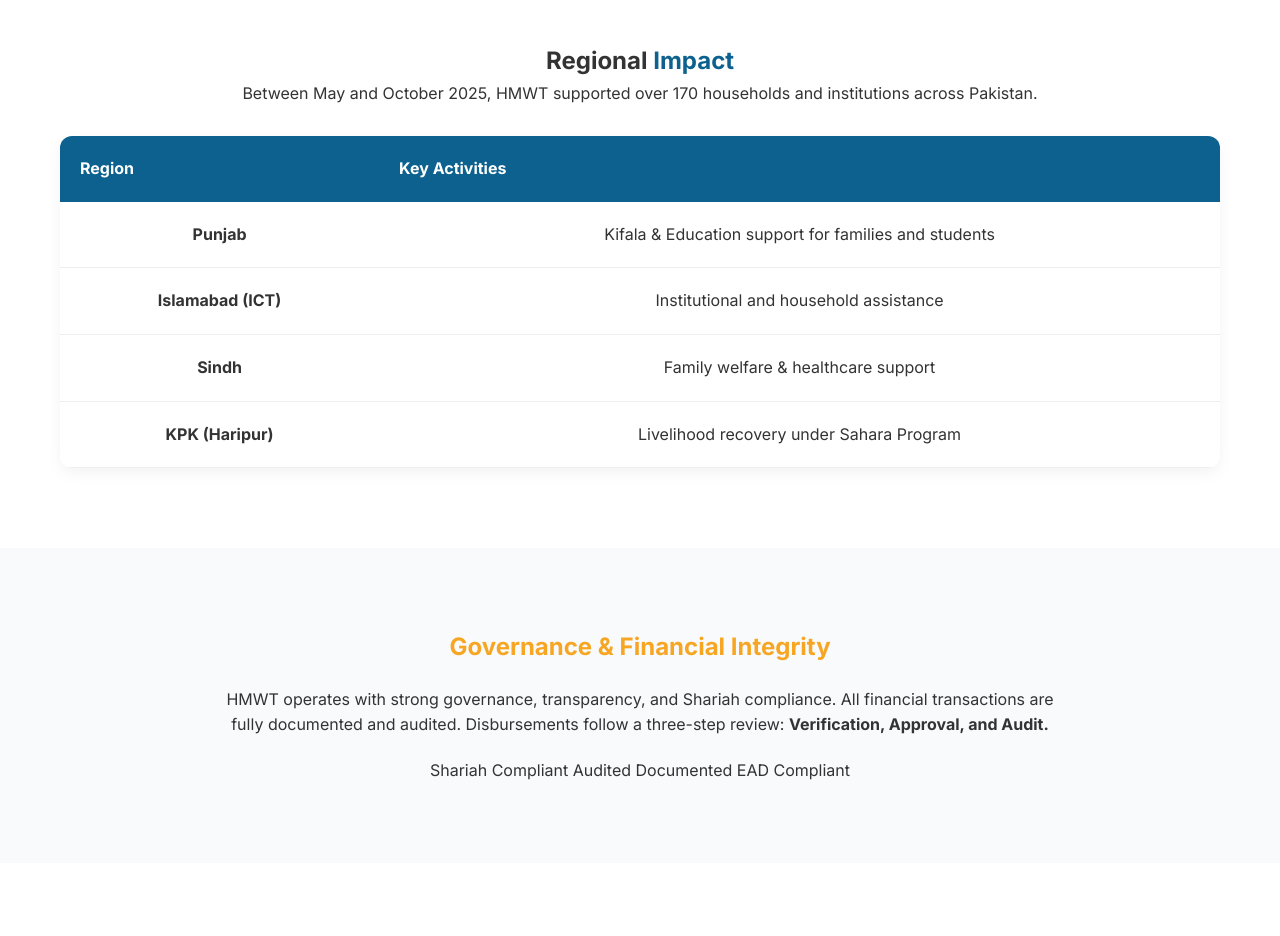
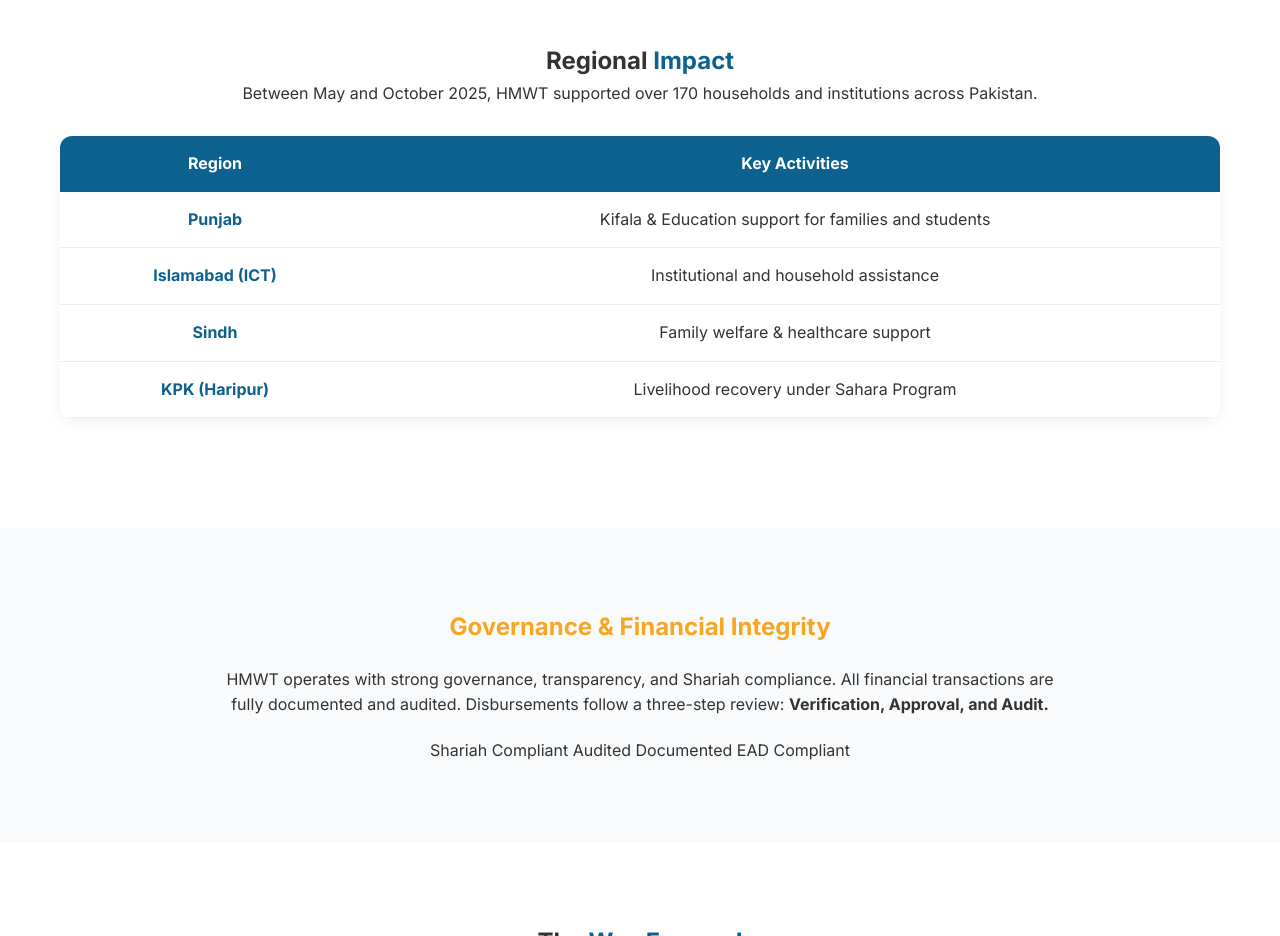
Before and after one commit to arbabit/hm, a plain HTML site: page about.html in a window 1280 px wide. Shown: the part 1580-2516 px from the top of the page. Drawn offline with Linux system fonts and the light colour scheme; files whose address does not match are found by name.

Commit message:
Update style.css

```diff
--- a/style.css
+++ b/style.css
@@ -895,3 +895,29 @@ nsform: rotate(45deg); /* Rotates the L-shape into a tick */
     line-height: 1.6;
     margin: 0;
 }
+/* --- REGIONAL IMPACT TABLE REFINEMENT --- */
+.impact-table {
+    width: 100%;
+    margin: 30px auto;
+    border-collapse: collapse;
+    text-align: center; /* Centers the text inside all cells */
+}
+
+.impact-table th {
+    background-color: var(--blue);
+    color: white;
+    padding: 15px;
+    text-align: center; /* Specifically ensures headers are centered */
+}
+
+.impact-table td {
+    padding: 15px;
+    border-bottom: 1px solid #eee;
+    vertical-align: middle; /* Centers text vertically if lines wrap */
+}
+
+/* Optional: Gives the 'Region' column a slightly bolder look */
+.impact-table td:first-child {
+    font-weight: 700;
+    color: var(--blue);
+}
```
